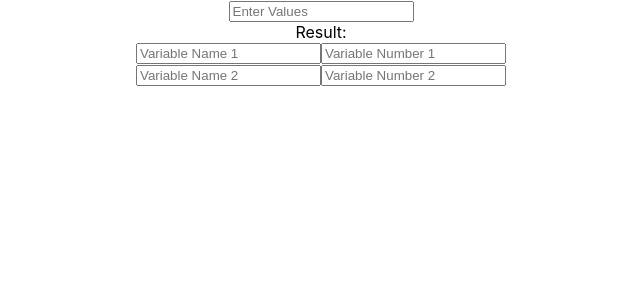
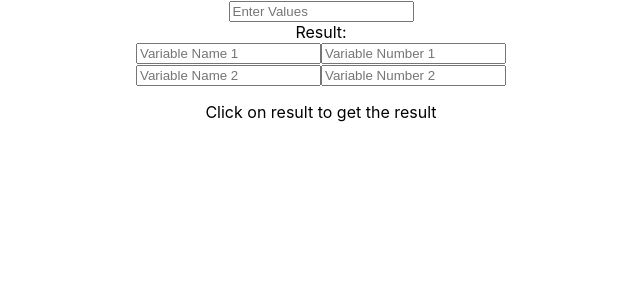
Before and after one commit to lakshaygoyal01/pry, a React (Create React App) app: page / in a window 1280 px wide. Shown: the top 300 px of the page, without its empty margins (319-959 px from the left). Built offline with nearby package versions, Linux system fonts and the light colour scheme.

Commit message:
Result added

```diff
--- a/src/App.js
+++ b/src/App.js
@@ -139,6 +139,7 @@ function App() {
           onChange={handleVariableNumber2}
         />
       </div>
+      <p>Click on result to get the result</p>
     </div>
   );
 }
```
